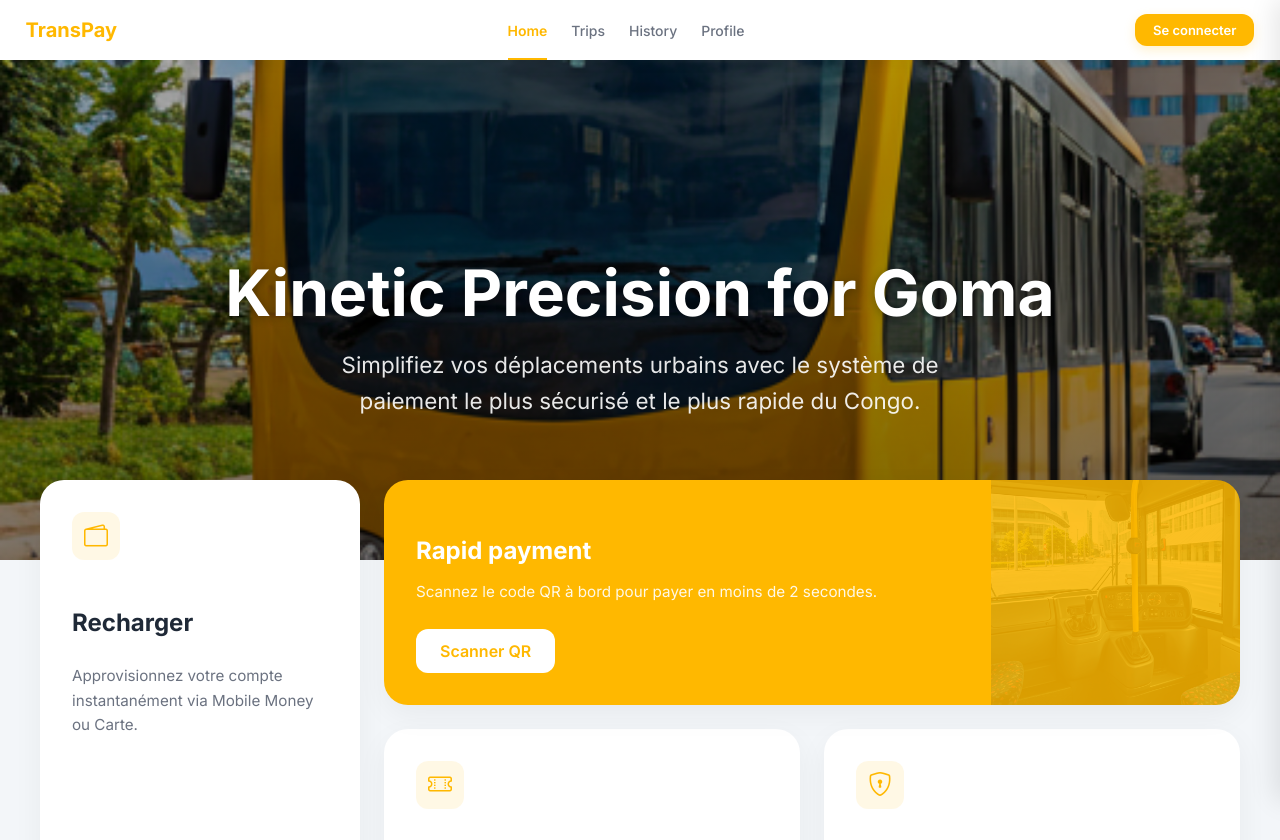
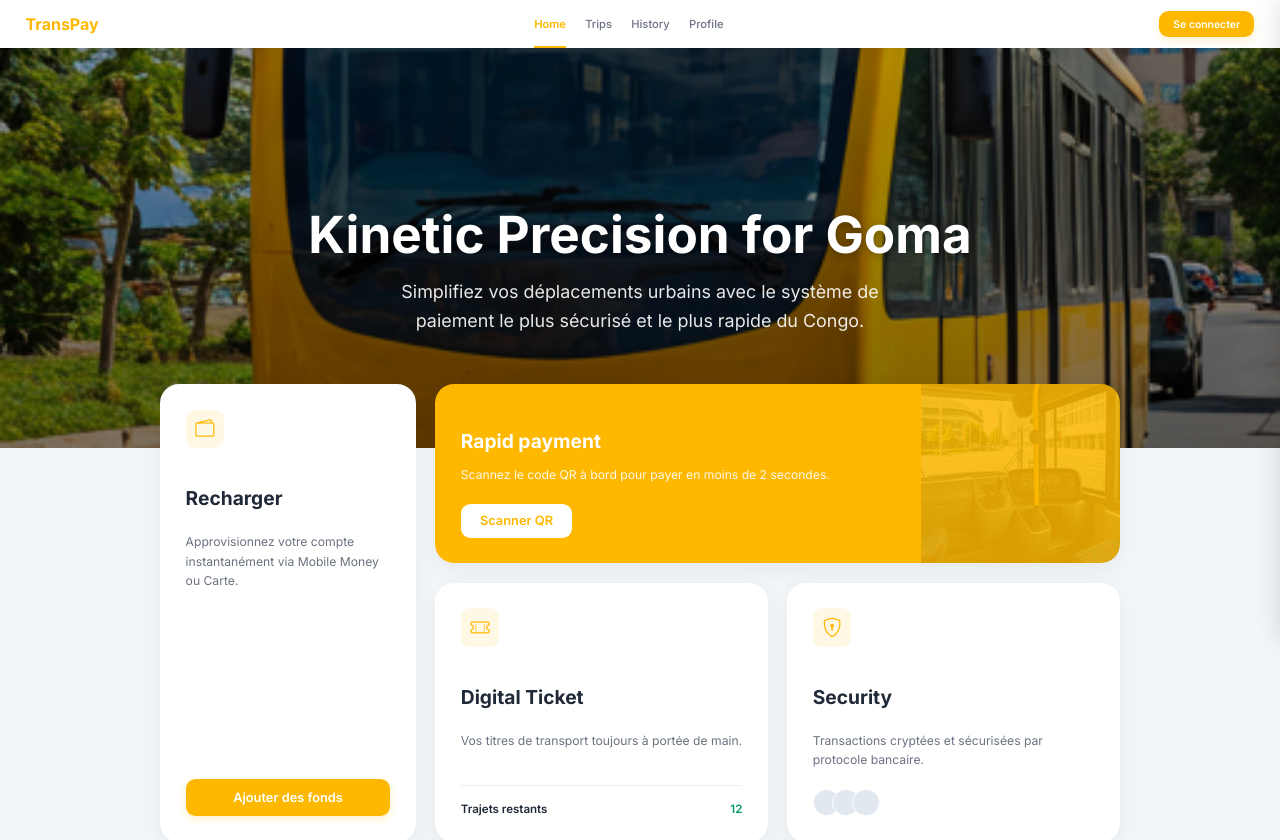
Before and after one commit to Ste-Verbeck-et-Fils/transpay, a React (Vite) app: page /register in a window 1280 px wide. Shown: the top 840 px of the page. Built offline with nearby package versions, Linux system fonts and the light colour scheme.

Commit message:
feat: Update scan bus image and zoom

```diff
--- a/App.jsx
+++ b/App.jsx
@@ -1,5 +1,5 @@
 import React from "react";
-import Home from "./src/pages/home";
+import Home from "./src/pages/home.jsx";
 
 const App = () => {
   return (
--- a/index.css
+++ b/index.css
@@ -17,4 +17,5 @@ body {
   padding: 0;
   background-color: #f8f9fa;
   color: var(--text-main);
+  zoom: 80%;
 }
--- a/index.html
+++ b/index.html
@@ -15,28 +15,6 @@
       href="https://fonts.googleapis.com/css2?family=Inter:wght@400;500;600;700&display=swap"
       rel="stylesheet"
     />
-    <style>
-      :root {
-        --primary-color: #ffb800;
-        --primary-hover: #e6a600;
-        --secondary-bg: #f3f4f6;
-        --success-bg: #ecfdf5;
-        --success-text: #059669;
-        --error-bg: #fef2f2;
-        --error-text: #dc2626;
-        --text-main: #1f2937;
-        --text-muted: #6b7280;
-        --border-radius: 12px;
-        --font-family: "Inter", sans-serif;
-      }
-      body {
-        font-family: var(--font-family);
-        margin: 0;
-        padding: 0;
-        background-color: #f8f9fa;
-        color: var(--text-main);
-      }
-    </style>
   </head>
   <body>
     <div id="root"></div>
--- a/main.jsx
+++ b/main.jsx
@@ -1,6 +1,7 @@
 import React from "react";
 import ReactDOM from "react-dom/client";
-import App from "./App";
+import App from "./App.jsx";
+import "./index.css";
 
 ReactDOM.createRoot(document.getElementById("root")).render(
   <React.StrictMode>
--- a/src/components/layout/Header.css
+++ b/src/components/layout/Header.css
@@ -181,8 +181,7 @@
 }
 
 @media (max-width: 768px) {
-  .header-nav,
-  .header-btn {
+  .header-nav {
     display: none;
   }
 
--- a/src/pages/home.jsx
+++ b/src/pages/home.jsx
@@ -8,7 +8,7 @@ import '../styles/home.css';
 import busHero from '../assets/images/bus.png';
 import taxiChauffeur from '../assets/images/taxichauffeur.png';
 import mapRDC from '../assets/images/carte_rdc.png';
-import scanBus from '../assets/images/scan bus.png';
+import scanBus from '../assets/images/scan_bus.png';
 
 const Home = () => {
   return (
```
Also changed, not shown: src/assets/images/scan_bus.png (renamed from src/assets/images/scan bus.png).
